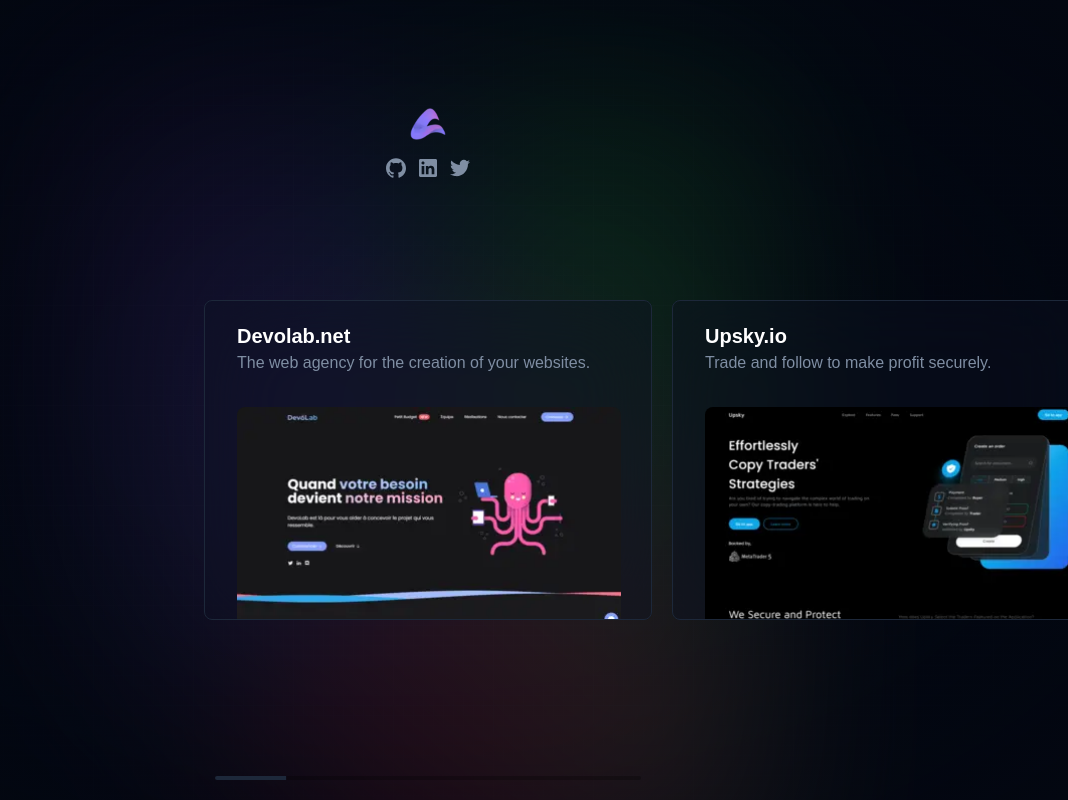
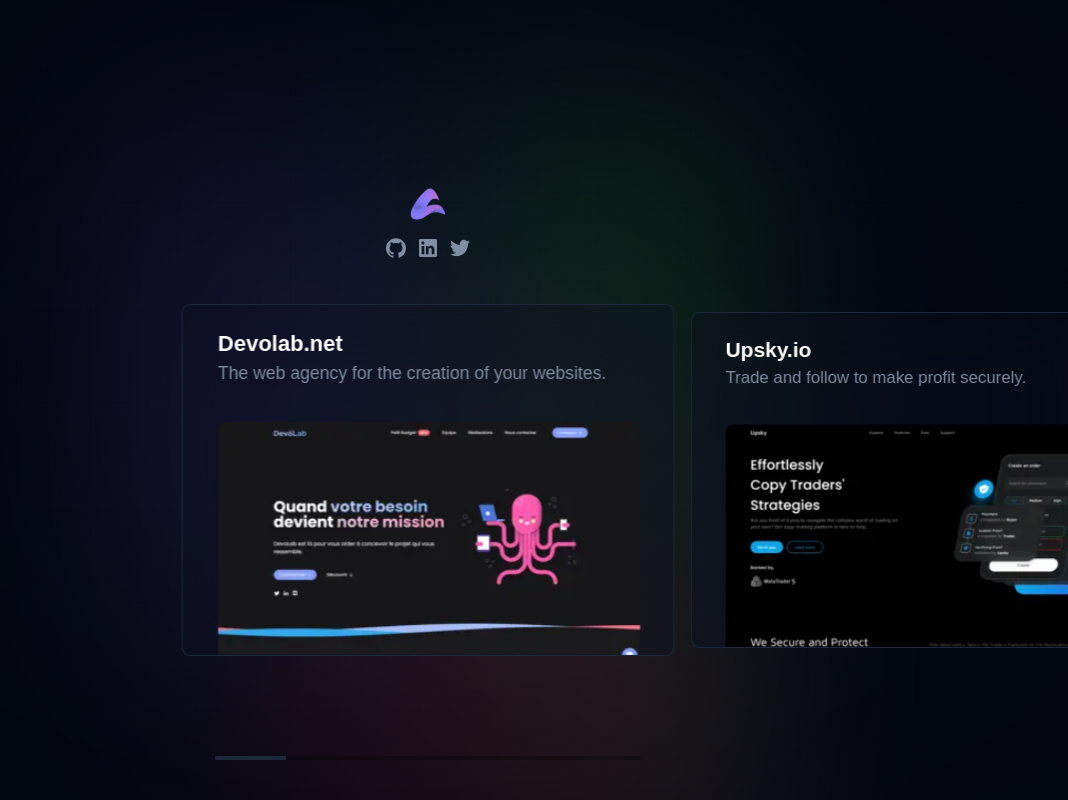
Before and after one commit to alexandre-vl/alexvl.fr, a Vue app: page / in a window 1280 px wide. Shown: the whole page, without its empty margins (212-1280 px from the left). Built offline with nearby package versions, Linux system fonts and the light colour scheme; a web font is replaced by a local one.

Commit message:
[ADD] smooth effect and more

```diff
--- a/src/App.vue
+++ b/src/App.vue
@@ -1,9 +1,9 @@
 <template>
     <header class="h-full min-h-full lg:min-h-screen py-20 lg:pb-20 w-full flex items-center justify-center gap-2 px-5 z-10">
         <div class="w-fit flex flex-col gap-10">
-            <div class="flex items-center justify-center flex-col gap-2">
-                <RouterLink to="/" >
-                    <img width="48" height="48" alt="Logo Alexandre Vargas Lopez" loading="lazy" src="@/assets/logo.webp" class="w-12 h-12 cursor-pointer hover:drop-shadow-md transition-all" />
+            <div class="flex items-center justify-center flex-col gap-2 z-40">
+                <RouterLink to="/" class="group" >
+                    <img width="48" height="48" alt="Logo Alexandre Vargas Lopez" loading="lazy" src="@/assets/logo.webp" class="w-12 h-12 cursor-pointer hover:drop-shadow-md transition-all group-active:scale-95" />
                 </RouterLink>
                 <div class="flex items-center gap-2 justify-center">
                     <a aria-label="Github page alexandre vargas lopez" alt="Github page alexandre vargas lopez" href="https://github.com/alexandre-vl" target="_blank">
--- a/src/layouts/Landing.vue
+++ b/src/layouts/Landing.vue
@@ -1,5 +1,5 @@
 <template>
-    <main>
+    <main class="h-screen overflow-hidden">
         <NavBar />
         <RouterView />
         <Footer />
--- a/src/views/Home.vue
+++ b/src/views/Home.vue
@@ -1,8 +1,9 @@
 
 <template>
-    <main>
-        <div class="flex gap-3 items-center flex-wrap justify-center w-screen h-fit px-5 md:px-0">
-            <swiper class="w-full z-50 !py-20"
+    <main class="h-full">
+        <div class="h-[calc(100vh-30rem)]" />
+        <div class="flex gap-3 items-center flex-wrap justify-center w-full px-5 md:px-0 h-full !fixed top-0 left-0">
+            <swiper class="w-full z-50 h-full flex items-center justify-center"
             :direction="'horizontal'"
             :pagination="{
                 el: '.swiper-pag',
@@ -13,9 +14,9 @@
             :centeredSlides="true"
             :mousewheel="true"
             :speed= "600"
-            :space-between="20">
-                <swiper-slide class="w-full md:!w-[28rem] group">
-                    <div class="h-10 w-full rounded-full absolute bottom-0 left-0 bg-[#89a3f6] group-hover:opacity-100 opacity-0 transition-all" />
+            :space-between="50">
+                <swiper-slide class="w-full md:!w-[28rem] group transition-transform relative !h-80 duration-500">
+                    <div class="h-10 w-full rounded-full absolute bottom-0 left-0 bg-[#89a3f6] group-hover:opacity-100 opacity-0 transition-all duration-300" />
                     <a v-if="loaded" href="https://www.devolab.net" target="_blank" alt="DevoLab Alexandre VARGAS LOPEZ" class="px-8 pt-5 rounded-lg border-[1px] border-input bg-card cursor-pointer hover:border-secondary hover:shadow-2xl transition-all flex flex-col gap-8 h-80 w-full md:w-[28rem] overflow-hidden bg-opacity-40 backdrop-blur-2xl">
                         <div class="flex gap-4 items-center">
                             <div class="flex flex-col">
@@ -23,13 +24,13 @@
                                 <p class="text-muted-foreground">The web agency for the creation of your websites.</p>
                             </div>
                         </div>
-                        <div class="flex items-center justify-center w-96 h-full overflow-hidden rounded-t-lg">
+                        <div class="flex items-center justify-center w-full md:w-96 h-full overflow-hidden rounded-t-lg">
                             <img width="382" height="222" alt="Website DevoLab" loading="lazy" src="@/assets/screenshot/devolab.net.webp" class="w-full h-full object-cover object-top" />
                         </div>
                     </a>
                 </swiper-slide>
-                <swiper-slide class="w-full md:!w-[28rem] group">
-                    <div class="h-10 w-full rounded-full absolute bottom-0 left-0 bg-[#12a3eb] group-hover:opacity-100 opacity-0 transition-all" />
+                <swiper-slide class="w-full md:!w-[28rem] group transition-transform relative !h-80 duration-500">
+                    <div class="h-10 w-full rounded-full absolute bottom-0 left-0 bg-[#12a3eb] group-hover:opacity-100 opacity-0 transition-all duration-300" />
                     <a v-if="loaded" href="https://upsky.io" target="_blank" alt="Upsky Alexandre VARGAS LOPEZ" class="px-8 pt-5 rounded-lg border-[1px] border-input bg-card cursor-pointer hover:border-secondary hover:shadow-2xl transition-all flex flex-col gap-8 h-80 w-full md:w-[28rem] overflow-hidden bg-opacity-40 backdrop-blur-2xl">
                         <div class="flex gap-4 items-center">
                             <div class="flex flex-col">
@@ -37,13 +38,13 @@
                                 <p class="text-muted-foreground">Trade and follow to make profit securely.</p>
                             </div>
                         </div>
-                        <div class="flex items-center justify-center w-96 h-full overflow-hidden rounded-t-lg">
+                        <div class="flex items-center justify-center w-full md:w-96 h-full overflow-hidden rounded-t-lg">
                             <img width="382" height="222" alt="Website Upsky" loading="lazy" src="@/assets/screenshot/upsky.io.webp" class="w-full h-full object-cover object-top" />
                         </div>
                     </a>
                 </swiper-slide>
-                <swiper-slide class="w-full md:!w-[28rem] group">
-                    <div class="h-10 w-full rounded-full absolute bottom-0 left-0 bg-[#926DFB] group-hover:opacity-100 opacity-0 transition-all" />
+                <swiper-slide class="w-full md:!w-[28rem] group transition-transform relative !h-80 duration-500">
+                    <div class="h-10 w-full rounded-full absolute bottom-0 left-0 bg-[#926DFB] group-hover:opacity-100 opacity-0 transition-all duration-300" />
                     <a v-if="loaded" href="https://vynter.app" target="_blank" alt="Vynter Alexandre VARGAS LOPEZ" class="px-8 pt-5 rounded-lg border-[1px] border-input bg-card cursor-pointer hover:border-secondary hover:shadow-2xl transition-all flex flex-col gap-8 h-80 w-full md:w-[28rem] overflow-hidden bg-opacity-40 backdrop-blur-2xl">
                         <div class="flex gap-4 items-center">
                             <div class="flex flex-col">
@@ -51,13 +52,13 @@
                                 <p class="text-muted-foreground">The best Vinted resell application.</p>
                             </div>
                         </div>
-                        <div class="flex items-center justify-center w-96 h-full overflow-hidden rounded-t-lg">
+                        <div class="flex items-center justify-center w-full md:w-96 h-full overflow-hidden rounded-t-lg">
                             <img width="382" height="222" alt="Website Vynter" loading="lazy" src="@/assets/screenshot/vynter.app.webp" class="w-full h-full object-cover object-top" />
                         </div>
                     </a>
                 </swiper-slide>
-                <swiper-slide class="w-full md:!w-[28rem] group">
-                    <div class="h-10 w-full rounded-full absolute bottom-0 left-0 bg-[#d4ffb8] group-hover:opacity-100 opacity-0 transition-all" />
+                <swiper-slide class="w-full md:!w-[28rem] group transition-transform relative !h-80 duration-500">
+                    <div class="h-10 w-full rounded-full absolute bottom-0 left-0 bg-[#d4ffb8] group-hover:opacity-100 opacity-0 transition-all duration-300" />
                     <a v-if="loaded" href="https://yaprof.fr" target="_blank" alt="Yaprof Alexandre VARGAS LOPEZ" class="px-8 pt-5 rounded-lg border-[1px] border-input bg-card cursor-pointer hover:border-secondary hover:shadow-2xl transition-all flex flex-col gap-8 h-80 w-full md:w-[28rem] overflow-hidden bg-opacity-40 backdrop-blur-2xl">
                         <div class="flex gap-4 items-center">
                             <div class="flex flex-col">
@@ -65,13 +66,13 @@
                                 <p class="text-muted-foreground">The Pronote student tool as a mobile application.</p>
                             </div>
                         </div>
-                        <div class="flex items-center justify-center w-96 h-full overflow-hidden rounded-t-lg">
+                        <div class="flex items-center justify-center w-full md:w-96 h-full overflow-hidden rounded-t-lg">
                             <img width="382" height="222" alt="Website Yaprof" loading="lazy" src="@/assets/screenshot/yaprof.webp" class="w-full h-full object-cover object-top scale-105" />
                         </div>
                     </a>
                 </swiper-slide>
-                <swiper-slide class="w-full md:!w-[28rem] relative group">
-                    <div class="h-10 w-full rounded-full absolute bottom-0 left-0 bg-[#E14358] group-hover:opacity-100 opacity-0 transition-all" />
+                <swiper-slide class="w-full md:!w-[28rem] group transition-transform relative !h-80 duration-500">
+                    <div class="h-10 w-full rounded-full absolute bottom-0 left-0 bg-[#E14358] group-hover:opacity-100 opacity-0 transition-all duration-300" />
                     <a v-if="loaded" href="https://discord.gg/homeflix" target="_blank" alt="Homeflix Alexandre VARGAS LOPEZ" class="px-8 pt-5 rounded-lg border-[1px] border-input bg-card cursor-pointer hover:border-secondary hover:shadow-2xl transition-all flex flex-col gap-8 h-80 w-full md:w-[28rem] overflow-hidden bg-opacity-40 backdrop-blur-2xl">
                         <div class="flex gap-4 items-center">
                             <div class="flex flex-col">
@@ -79,13 +80,13 @@
                                 <p class="text-muted-foreground">The Discord bot for streaming high-quality movies.</p>
                             </div>
                         </div>
-                        <div class="flex items-center justify-center w-96 h-full overflow-hidden rounded-t-lg">
+                        <div class="flex items-center justify-center w-full md:w-96 h-full overflow-hidden rounded-t-lg">
                             <img width="382" height="222" alt="Website Homeflix" loading="lazy" src="@/assets/screenshot/homeflix.webp" class=" h-full object-cover scale-105" />
                         </div>
                     </a>
                 </swiper-slide>
-                <swiper-slide class="w-full md:!w-[28rem] group">
-                    <div class="h-10 w-full rounded-full absolute bottom-0 left-0 bg-[#E51E7C] group-hover:opacity-100 opacity-0 transition-all" />
+                <swiper-slide class="w-full md:!w-[28rem] group transition-transform relative !h-80 duration-500">
+                    <div class="h-10 w-full rounded-full absolute bottom-0 left-0 bg-[#E51E7C] group-hover:opacity-100 opacity-0 transition-all duration-300" />
                     <a v-if="loaded" alt="Playbot Alexandre VARGAS LOPEZ" class="px-8 pt-5 rounded-lg border-[1px] border-input bg-card cursor-pointer hover:border-secondary hover:shadow-2xl transition-all flex flex-col gap-8 h-80 w-full md:w-[28rem] overflow-hidden bg-opacity-40 backdrop-blur-2xl">
                         <div class="flex gap-4 items-center">
                             <div class="flex flex-col">
@@ -93,12 +94,12 @@
                                 <p class="text-muted-foreground">The application will allow you to find gaming teammates.</p>
                             </div>
                         </div>
-                        <div class="flex items-center justify-center w-96 h-full overflow-hidden rounded-t-lg">
+                        <div class="flex items-center justify-center w-full md:w-96 h-full overflow-hidden rounded-t-lg">
                             <img width="382" height="222" alt="Website Playbot" loading="lazy" src="@/assets/screenshot/pb.webp" class="w-full h-full object-cover object-top" />
                         </div>
                     </a>
                 </swiper-slide>
-                <div class="w-full flex items-center justify-center pt-10 fixed bottom-0">
+                <div class="w-full flex items-center justify-center pt-10 fixed bottom-5">
                     <div class="swiper-pag !relative !bottom-5 !left-0 !top-auto !w-1/3 rounded-md overflow-hidden">
                     </div>
                 </div>
@@ -161,4 +162,30 @@
 .swiper-pagination-progressbar-fill {
     background-color: #1D283A !important;
 }
+
+@media screen and (min-width: 768px) {
+    .swiper-slide-active {
+        transform: scale(1.1) !important;
+        z-index: 1 !important;
+    }
+
+    .swiper-slide-next {
+        transform: scale(1.05) !important;
+    }
+
+    .swiper-slide-prev {
+        transform: scale(1.05) !important;
+    }
+}
+
+
+.swiper-wrapper {
+    position: absolute !important;
+    top: 40% !important;
+    cursor: grab !important;
+}
+
+.swiper-wrapper:active {
+    cursor: grabbing !important;
+}
 </style>
```
